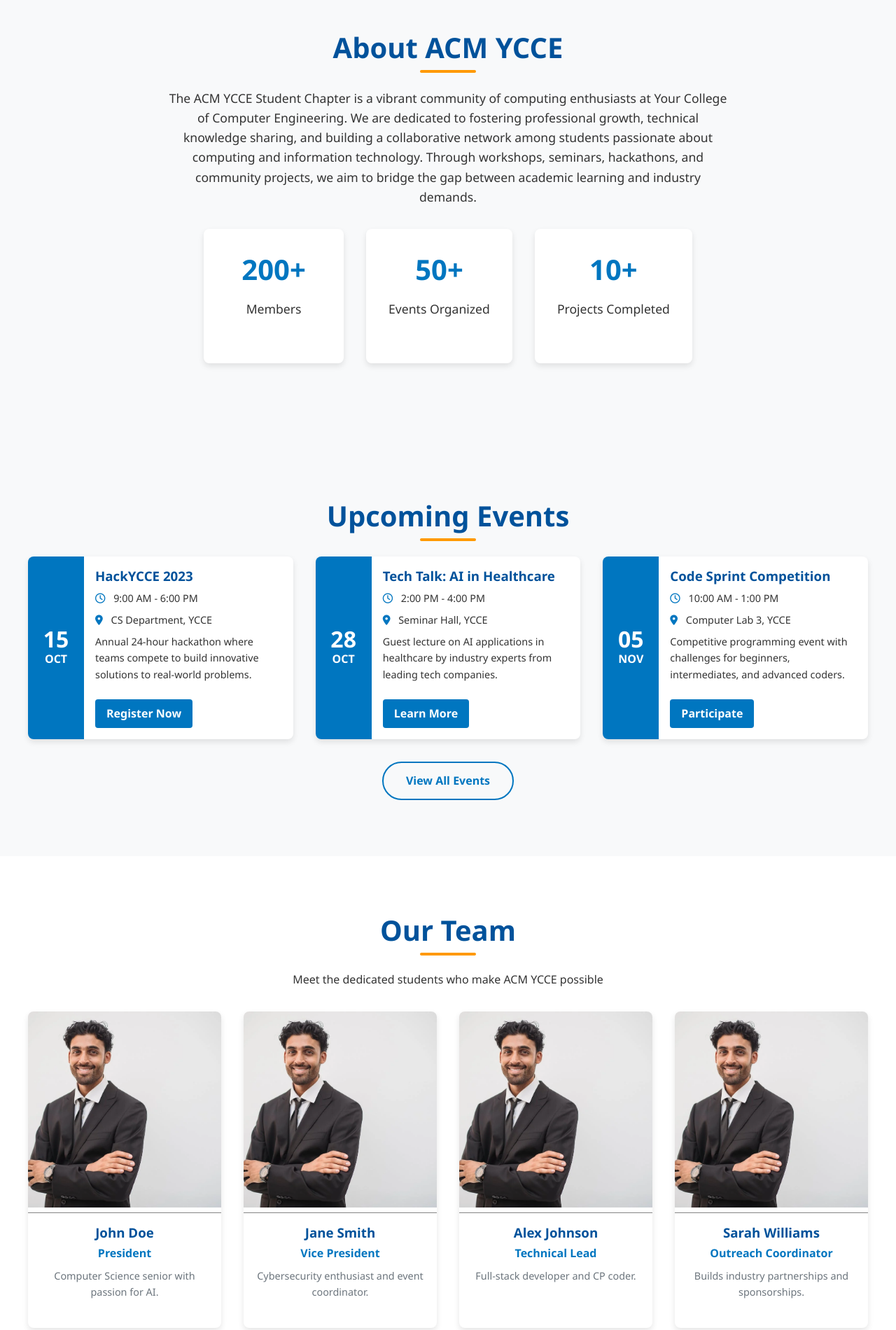
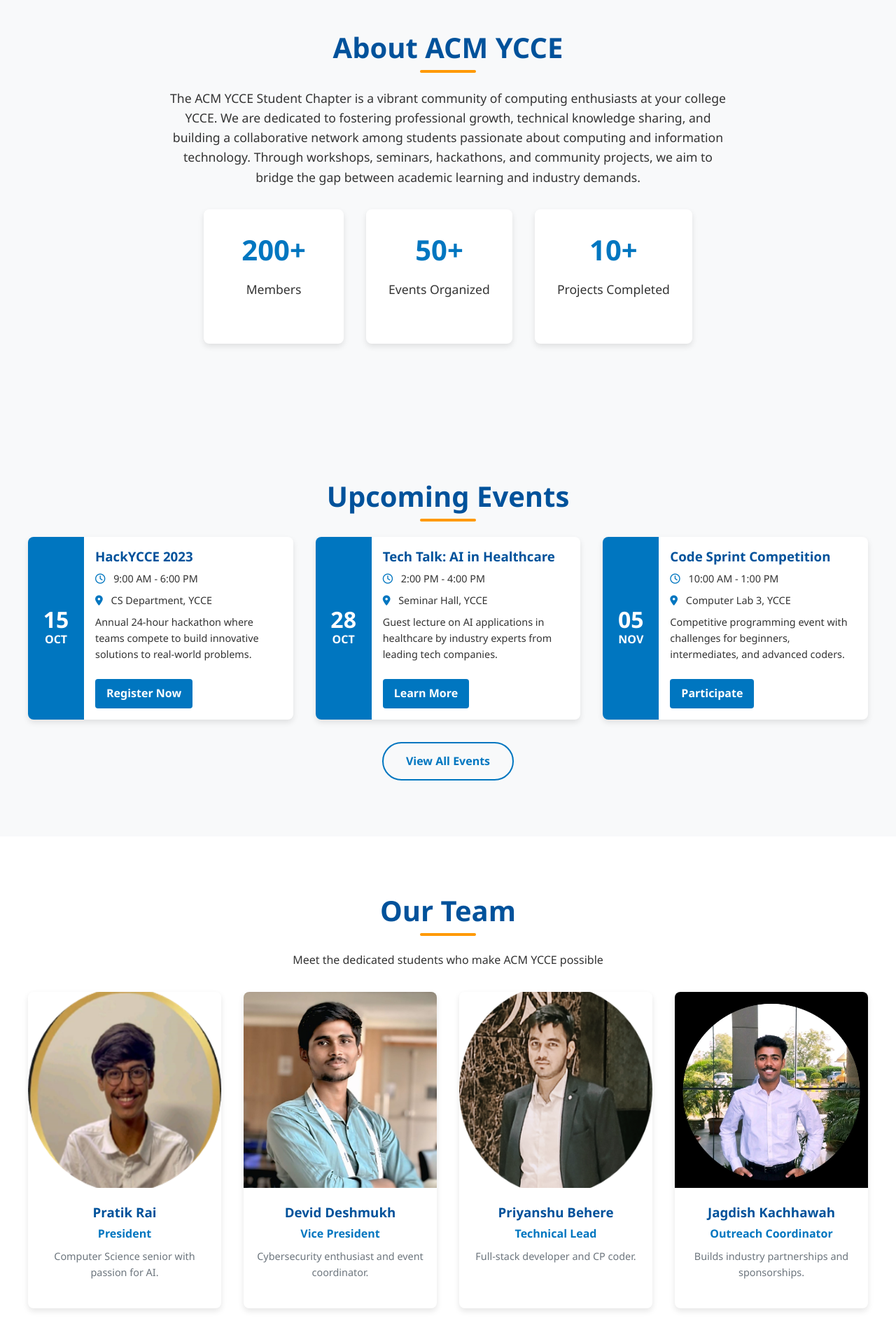
Before and after one commit to PratikRai0101/CssShowdownAcm, a plain HTML site: page index.html in a window 1280 px wide. Shown: the part 760-2660 px from the top of the page at 70% size. Drawn offline with Linux system fonts and the light colour scheme.

Commit message:
HTML Change

```diff
--- a/index.html
+++ b/index.html
@@ -43,7 +43,7 @@
     </header>
 
     <!-- ================= HERO SECTION ================= -->
-    <section id="home" style="background: url('/assets/hero-bg.jpg') no-repeat center center/cover color:#151525; color: #151525; text-align: center; padding: 100px 20px;">
+    <section id="home" style="background: url('/assets/hero-bg.jpg') no-repeat center center/cover color:#151525; text-align: center; padding: 100px 20px;">
         <div style="max-width: 800px; margin: 0 auto;">
             <h1 style="font-size: 3rem; font-weight: bold; margin-bottom: 20px;">Welcome to ACM YCCE Student Chapter</h1>
             <p style="font-size: 1.2rem; line-height: 1.6; margin-bottom: 30px;">
@@ -63,8 +63,8 @@
             <div>
                 <div>
                     <!-- ACM Description -->
-                    <p>The ACM YCCE Student Chapter is a vibrant community of computing enthusiasts at Your College of
-                        Computer Engineering. We are dedicated to fostering professional growth, technical knowledge sharing,
+                    <p>The ACM YCCE Student Chapter is a vibrant community of computing enthusiasts at your college YCCE.
+                        We are dedicated to fostering professional growth, technical knowledge sharing,
                         and building a collaborative network among students passionate about computing and information technology.
                         Through workshops, seminars, hackathons, and community projects, we aim to bridge the gap between
                         academic learning and industry demands.</p>
@@ -155,7 +155,7 @@
                 <!-- Team Member 1 -->
                 <div class="team-member">
                     <div class="member-image">
-                        <img src="assets/team-member.webp" alt="Team Member">
+                        <img src="assets/Picture2.png" alt="Team Member">
                         <div class="social-links">
                             <!-- Social Media Links -->
                             <a href="#"><i class="fab fa-linkedin"></i></a>
@@ -163,7 +163,7 @@
                             <a href="#"><i class="fab fa-twitter"></i></a>
                         </div>
                     </div>
-                    <h3>John Doe</h3>
+                    <h3>Pratik Rai</h3>
                     <p>President</p>
                     <p>Computer Science senior with passion for AI.</p>
                 </div>
@@ -171,14 +171,14 @@
                 <!-- Team Member 2 -->
                 <div class="team-member">
                     <div class="member-image">
-                        <img src="assets/team-member.webp" alt="Team Member">
+                        <img src="assets/WhatsApp Image 2025-04-09 at 11.47.35_21f07136.jpg" alt="Team Member">
                         <div class="social-links">
                             <a href="#"><i class="fab fa-linkedin"></i></a>
                             <a href="#"><i class="fab fa-github"></i></a>
                             <a href="#"><i class="fab fa-twitter"></i></a>
                         </div>
                     </div>
-                    <h3>Jane Smith</h3>
+                    <h3>Devid Deshmukh</h3>
                     <p>Vice President</p>
                     <p>Cybersecurity enthusiast and event coordinator.</p>
                 </div>
@@ -186,14 +186,14 @@
                 <!-- Team Member 3 -->
                 <div class="team-member">
                     <div class="member-image">
-                        <img src="assets/team-member.webp" alt="Team Member">
+                        <img src="assets/Picture1.png" alt="Team Member">
                         <div class="social-links">
                             <a href="#"><i class="fab fa-linkedin"></i></a>
                             <a href="#"><i class="fab fa-github"></i></a>
                             <a href="#"><i class="fab fa-twitter"></i></a>
                         </div>
                     </div>
-                    <h3>Alex Johnson</h3>
+                    <h3>Priyanshu Behere</h3>
                     <p>Technical Lead</p>
                     <p>Full-stack developer and CP coder.</p>
                 </div>
@@ -201,14 +201,14 @@
                 <!-- Team Member 4 -->
                 <div class="team-member">
                     <div class="member-image">
-                        <img src="assets/team-member.webp" alt="Team Member">
+                        <img src="assets/WhatsApp Image 2025-04-09 at 11.49.58_48bfaf84.jpg" alt="Team Member">
                         <div class="social-links">
                             <a href="#"><i class="fab fa-linkedin"></i></a>
                             <a href="#"><i class="fab fa-github"></i></a>
                             <a href="#"><i class="fab fa-twitter"></i></a>
                         </div>
                     </div>
-                    <h3>Sarah Williams</h3>
+                    <h3>Jagdish Kachhawah</h3>
                     <p>Outreach Coordinator</p>
                     <p>Builds industry partnerships and sponsorships.</p>
                 </div>
@@ -226,7 +226,7 @@
                     <h3>Contact Information</h3>
                     <div>
                         <i class="fas fa-map-marker-alt"></i>
-                        <p>Computer Science Department<br>Your College<br>City, State 123456</p>
+                        <p>CSE & CT Department<br>YCCE <br>Nagpur, Maharashtra 440001</p>
                     </div>
                     <div>
                         <i class="fas fa-envelope"></i>
@@ -234,7 +234,7 @@
                     </div>
                     <div>
                         <i class="fas fa-phone"></i>
-                        <p>+1 (123) 456-7890</p>
+                        <p>+91 88888 24181</p>
                     </div>
 
                     <!-- Social Icons -->
@@ -333,14 +333,14 @@
                     </div>
                     <div>
                         <p><i class="fas fa-envelope"></i> acm@ycce.edu</p>
-                        <p><i class="fas fa-phone"></i> +1 (123) 456-7890</p>
+                        <p><i class="fas fa-phone"></i> +91 88888 24181</p>
                     </div>
                 </div>
             </div>
 
             <!-- Footer Copyright -->
             <div>
-                <p class="u-align-text--center">&copy; 2023 ACM YCCE Student Chapter. All Rights Reserved.</p>
+                <p class="u-align-text--center">&copy; 2025 ACM YCCE Student Chapter. All Rights Reserved.</p>
                 <p>Part of the <a href="https://www.acm.org/" target="_blank">Association for Computing Machinery</a></p>
             </div>
         </div>
```
Also changed, not shown: assets/Picture1.png (added), assets/Picture2.png (added), assets/WhatsApp Image 2025-04-09 at 11.47.35_21f07136.jpg (added), assets/WhatsApp Image 2025-04-09 at 11.49.58_48bfaf84.jpg (added).
